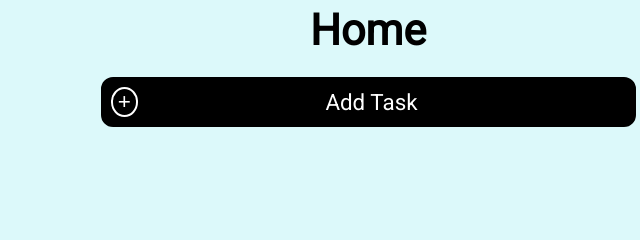
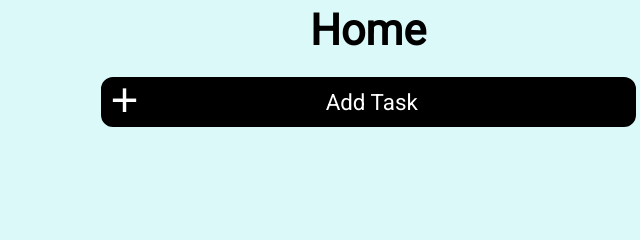
Before and after one commit to DanielSuarezGitHub/todo-list, a website built with webpack: page dist/index.html in a window 1280 px wide. Shown: the part 155-395 px from the top of the page, 397-1037 px from the left. Built offline with Linux system fonts and the light colour scheme.

Commit message:
fix cross browser issue

```diff
--- a/src/style.css
+++ b/src/style.css
@@ -3,12 +3,15 @@
 * {
   margin: 0;
   padding: 0;
+  scrollbar-width: none;
 }
 
 :root {
   box-sizing: border-box;
   font-size: inherit;
   font-family: "Roboto", sans-serif;
+  scrollbar-width: none;
+
 }
 
 body {
@@ -160,11 +163,11 @@ li > img:hover {
   height: 30px;
   width: 30px;
   border-radius: 50%;
-  font-size: 1.4rem;
+  padding-bottom: 5px;
+  font-size: 3rem;
   border: 0;
   background-color: #000000;
   color: white;
-  border: 2px solid white;
 }
 
 button {
@@ -224,8 +227,7 @@ button {
   color: red;
   font-size: 2rem;
   background-color: white;
-  padding-top: 5px;
-  margin-bottom: -5px;
+  font-family: 'Roboto';
 }
 
 .todo > div {
```
Also changed, not shown: dist/main.js.
